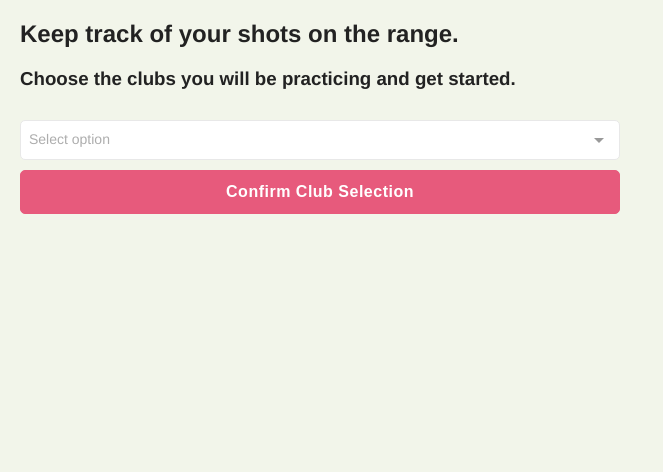
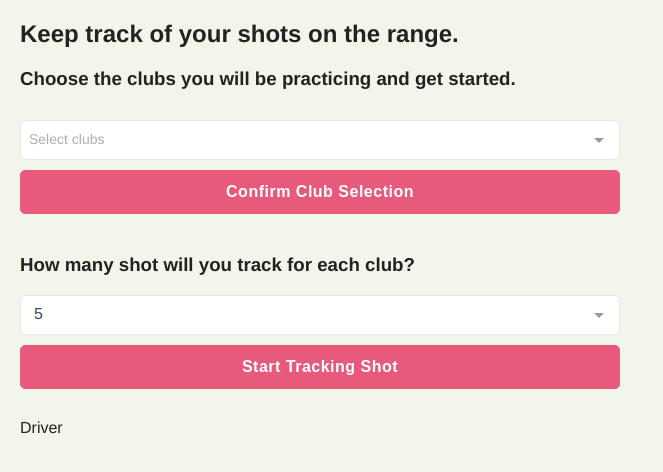
Before and after one commit to benjaminkent/golf-shot-tracker, a Vue app: page / in a window 1280 px wide. Shown: the top 472 px of the page, without its empty margins (0-663 px from the left). Built offline with nearby package versions, Linux system fonts and the light colour scheme.

Commit message:
check boxes done

```diff
--- /dev/null
+++ b/src/components/ShotTracker.vue
@@ -0,0 +1,113 @@
+<template>
+  <div class="shot-tracker">
+    <p>Driver</p>
+    <ul>
+      <li v-for="(check, index) in shots" :key="index" class="tracker">
+        <label class="container">
+          <input type="checkbox" />
+          <span class="checkmark"></span>
+        </label>
+      </li>
+    </ul>
+  </div>
+</template>
+
+<script lang="ts">
+import Vue from 'vue'
+
+export default Vue.extend({
+  props: {
+    shots: Number,
+  },
+  setup() {
+    return {}
+  },
+})
+</script>
+
+<style lang="scss" scoped>
+.shot-tracker {
+  margin-top: 20px;
+}
+.tracker {
+  margin: 10px;
+}
+p {
+  margin-bottom: 0;
+}
+ul {
+  list-style-type: none;
+  margin: 0;
+  padding: 0;
+  display: flex;
+  flex-wrap: wrap;
+  max-width: 300px;
+}
+/* Customize the label (the container) */
+.container {
+  position: relative;
+  padding-left: 35px;
+  margin-bottom: 12px;
+  cursor: pointer;
+  font-size: 22px;
+  -webkit-user-select: none;
+  -moz-user-select: none;
+  -ms-user-select: none;
+  user-select: none;
+}
+
+/* Hide the browser's default checkbox */
+.container input {
+  position: absolute;
+  opacity: 0;
+  cursor: pointer;
+  height: 0;
+  width: 0;
+}
+
+/* Create a custom checkbox */
+.checkmark {
+  position: absolute;
+  top: 0;
+  left: 0;
+  height: 25px;
+  width: 25px;
+  background-color: #fff;
+  border: 1px solid #22222280;
+}
+
+/* On mouse-over, add a grey background color */
+.container:hover input ~ .checkmark {
+  background-color: #ccc;
+}
+
+/* When the checkbox is checked, add a blue background */
+.container input:checked ~ .checkmark {
+  background-color: #2196f3;
+}
+
+/* Create the checkmark/indicator (hidden when not checked) */
+.checkmark:after {
+  content: '';
+  position: absolute;
+  display: none;
+}
+
+/* Show the checkmark when checked */
+.container input:checked ~ .checkmark:after {
+  display: block;
+}
+
+/* Style the checkmark/indicator */
+.container .checkmark:after {
+  left: 9px;
+  top: 5px;
+  width: 5px;
+  height: 10px;
+  border: solid white;
+  border-width: 0 3px 3px 0;
+  -webkit-transform: rotate(45deg);
+  -ms-transform: rotate(45deg);
+  transform: rotate(45deg);
+}
+</style>
--- a/src/composables/golf/index.ts
+++ b/src/composables/golf/index.ts
@@ -28,14 +28,29 @@ export const useGolf = () => {
       clubs: ['52 Degree', '56 Degree', '58 Degree', '60 Degree'],
     },
   ])
+  const shotOptions = reactive([1, 5, 10])
+
   const selectedClubs = ref([])
   const confirmedClubs = ref([])
 
-  // const showConfirmedClubs = computed(() => confirmedClubs)
+  const selectedAmountOfShots = ref(5)
+  const confirmedShots = ref(0)
+
+  const selectingClubs = ref(true)
+  const selectingShots = ref(false)
+  const showShotTracker = ref(false)
 
   const confirmClubSelection = () => {
     confirmedClubs.value = selectedClubs.value
     selectedClubs.value = []
+    selectingClubs.value = false
+    selectingShots.value = true
+  }
+
+  const confirmShotSelection = () => {
+    confirmedShots.value = selectedAmountOfShots.value
+    selectingShots.value = false
+    showShotTracker.value = true
   }
 
   return {
@@ -43,5 +58,12 @@ export const useGolf = () => {
     selectedClubs,
     confirmClubSelection,
     confirmedClubs,
+    selectingClubs,
+    shotOptions,
+    selectedAmountOfShots,
+    selectingShots,
+    showShotTracker,
+    confirmedShots,
+    confirmShotSelection,
   }
 }
--- a/src/views/Home.vue
+++ b/src/views/Home.vue
@@ -5,7 +5,8 @@
       <h3 class="sub-title">
         Choose the clubs you will be practicing and get started.
       </h3>
-      <div class="select-container">
+      <!-- <div v-if="selectingClubs" class="mult-container"> -->
+      <div class="mult-container">
         <multiselect
           v-model="selectedClubs"
           :options="options"
@@ -13,24 +14,51 @@
           group-values="clubs"
           group-label="clubType"
           :group-select="true"
+          :close-on-select="false"
+          placeholder="Select clubs"
         />
         <button @click="confirmClubSelection">Confirm Club Selection</button>
+      </div>
+      <!-- <div v-if="selectingShots" class="mult-container"> -->
+      <div class="mult-container">
+        <h3>How many shot will you track for each club?</h3>
+        <multiselect
+          v-model="selectedAmountOfShots"
+          :options="shotOptions"
+          :searchable="false"
+        />
+        <button @click="confirmShotSelection">Start Tracking Shot</button>
+      </div>
+      <!-- <div v-if="showShotTracker" class="shots-container"> -->
+      <div class="shots-container">
+        <shot-tracker :shots="confirmedShots" />
       </div>
     </div>
   </div>
 </template>
 
 <script lang="ts">
+import Vue from 'vue'
 import { useGolf } from '@/composables/golf'
+import ShotTracker from '@/components/ShotTracker.vue'
 
-import Vue from 'vue'
 export default Vue.extend({
+  components: {
+    ShotTracker,
+  },
   setup() {
     const {
       options,
       selectedClubs,
       confirmClubSelection,
       confirmedClubs,
+      selectingClubs,
+      shotOptions,
+      selectedAmountOfShots,
+      selectingShots,
+      showShotTracker,
+      confirmShotSelection,
+      confirmedShots,
     } = useGolf()
 
     return {
@@ -38,6 +66,13 @@ export default Vue.extend({
       selectedClubs,
       confirmClubSelection,
       confirmedClubs,
+      selectingClubs,
+      shotOptions,
+      selectedAmountOfShots,
+      selectingShots,
+      showShotTracker,
+      confirmShotSelection,
+      confirmedShots,
     }
   },
 })
@@ -47,7 +82,7 @@ export default Vue.extend({
 .home {
   margin: 20px;
 }
-.select-container {
+.mult-container {
   max-width: 600px;
   margin-top: 30px;
 
```
